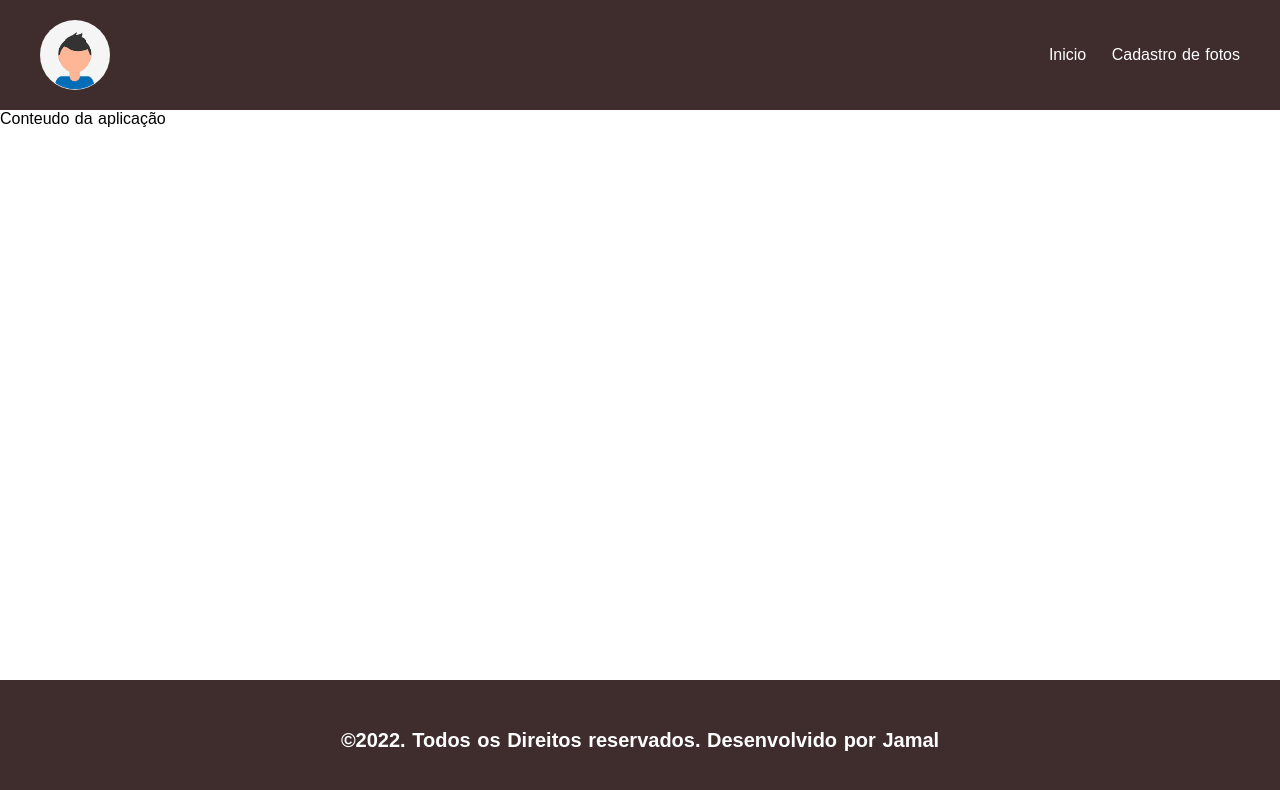
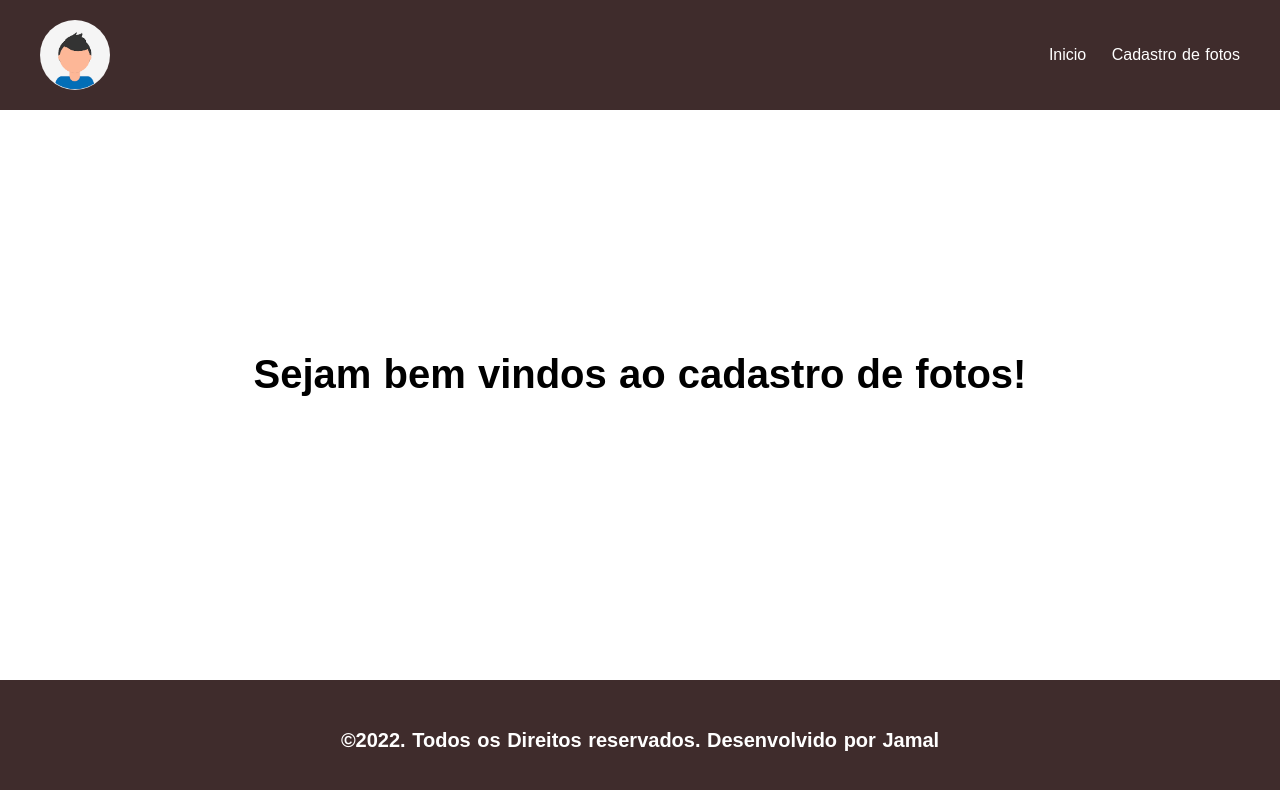
Before and after one commit to jarilton/cadastro-fotos_nuxt, a Nuxt app: page / in a window 1280 px wide. Shown: the top 790 px of the page. Built offline with nearby package versions, Linux system fonts and the light colour scheme.

Commit message:
conteudo da home

```diff
--- a/components/home/Content.vue
+++ b/components/home/Content.vue
@@ -1,5 +1,7 @@
 <template>
-  <div>Conteudo da aplicação</div>
+  <div class="content">
+    <div class="content__title">Sejam bem vindos ao cadastro de fotos!</div>
+  </div>
 </template>
 
 <script>
@@ -8,4 +10,16 @@ export default {
 };
 </script>
 
-<style></style>
+<style lang="scss" scoped>
+.content {
+  height: 66vh;
+  &__title {
+    font-size: 40px;
+    font-weight: bold;
+    display: flex;
+    justify-content: center;
+    align-items: center;
+    height: 100%;
+  }
+}
+</style>
```
